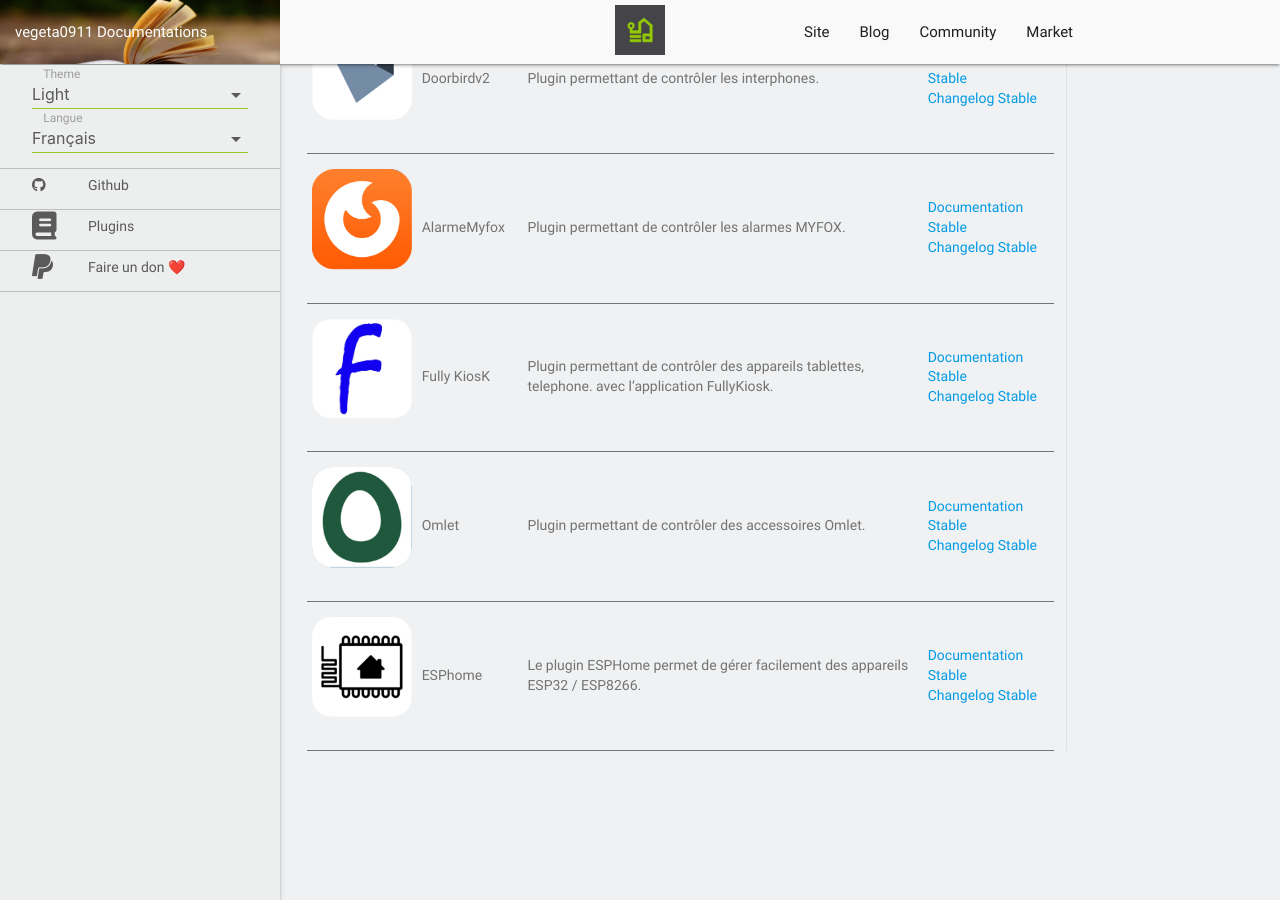
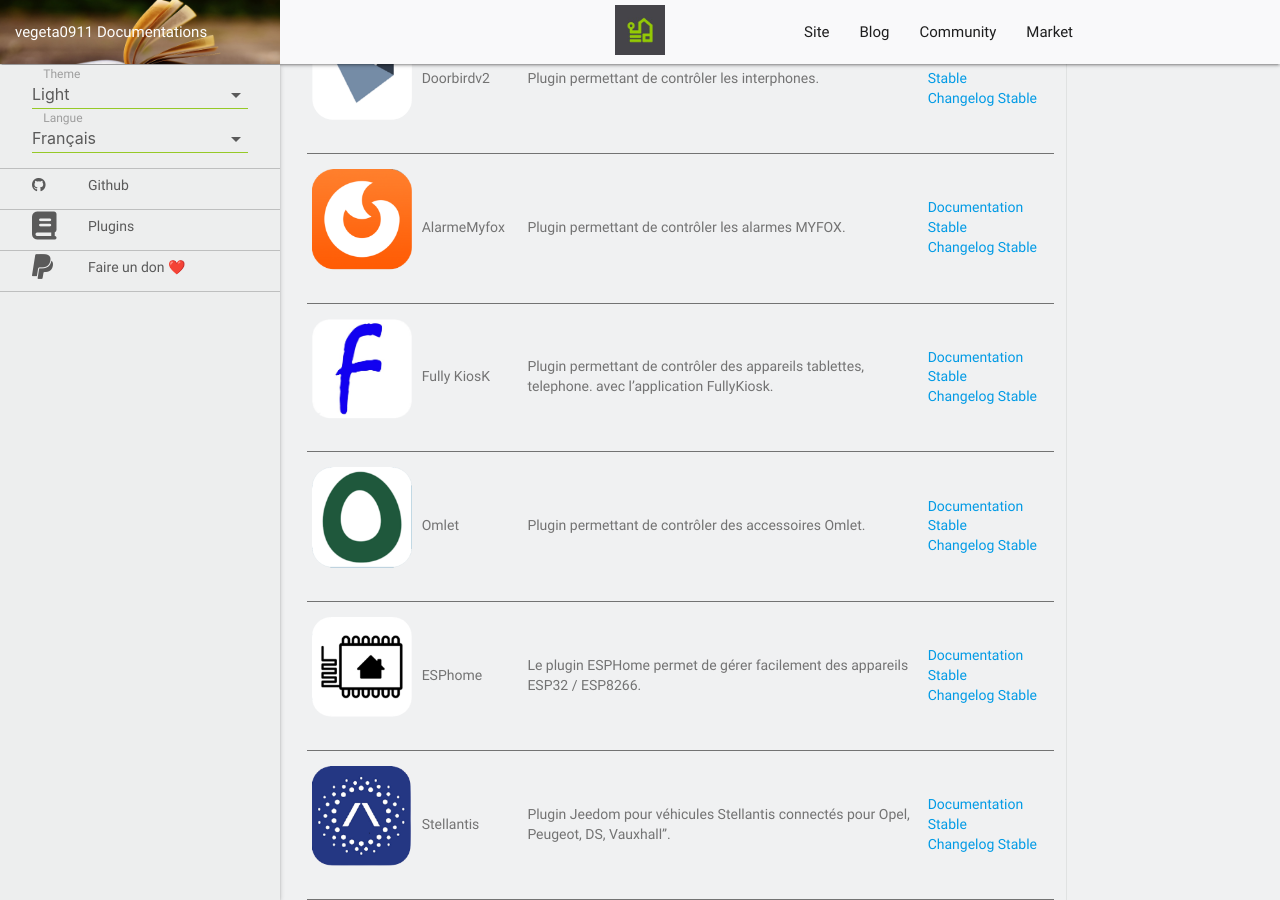
Before and after one commit to vegeta0911/documentation, a Jekyll site: the page built from plugins/fr_FR/index.md, in a window 1280 px wide and 900 px high, scrolled down 408 px. Built offline with Jekyll 4.4.1, drawn with Linux system fonts in a browser that asks for light colours; nearby versions of some CDN libraries; our own code applies the rules of GitHub Pages for plain Markdown files; library files that are not in the unit come from our copies; before the commit the page ends 1159 px from its top, so only the background shows below that.

Commit message:
Add Stellantis plugin to index
Added Stellantis plugin for connected vehicles.

```diff
--- a/plugins/fr_FR/index.md
+++ b/plugins/fr_FR/index.md
@@ -7,3 +7,4 @@
 |<img src="../images/FullyKiosk/fully_kiosk_icon.png" width="100" />|Fully KiosK|Plugin permettant de contrôler des appareils tablettes, telephone. avec l'application FullyKiosk. |[Documentation Stable](FullyKiosk/index.md)<br/>[Changelog Stable](FullyKiosk/changelog.md)|
 |<img src="../images/Omlet/omlet_icon.png" width="100" />|Omlet|Plugin permettant de contrôler des accessoires Omlet. |[Documentation Stable](Omlet/index.md)<br/>[Changelog Stable](Omlet/changelog.md)|
 |<img src="../images/ESPhome/esphome_icon.png" width="100" />|ESPhome|Le plugin ESPHome permet de gérer facilement des appareils ESP32 / ESP8266. |[Documentation Stable](ESPhome/index.md)<br/>[Changelog Stable](ESPhome/changelog.md)|
+|<img src="../images/Stellantis/stellantis_icon.png" width="100" />|Stellantis|Plugin Jeedom pour véhicules Stellantis connectés pour Opel, Peugeot, DS, Vauxhall". |[Documentation Stable](Stellantis/index.md)<br/>[Changelog Stable](Stellantis/changelog.md)|
```
